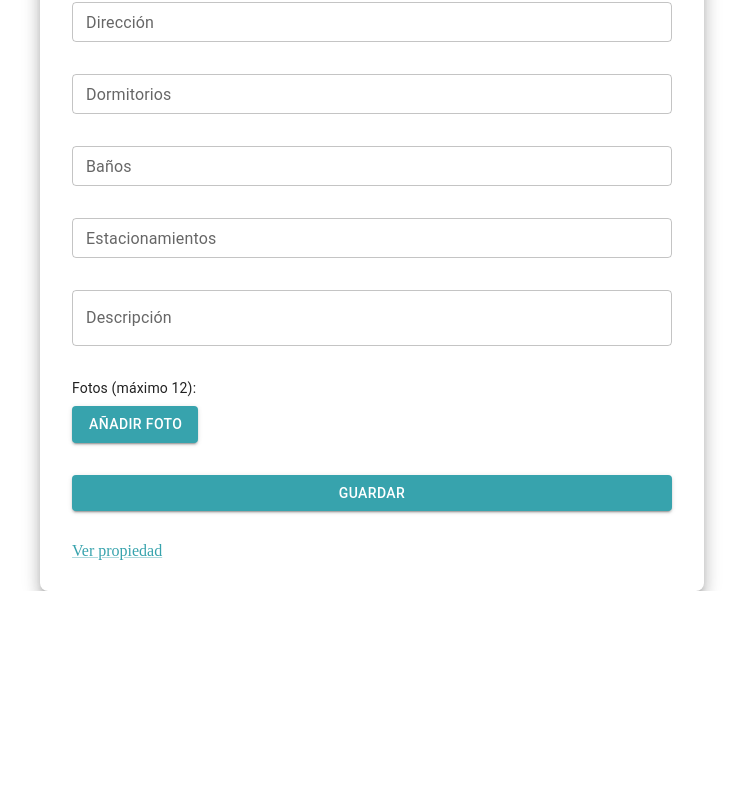
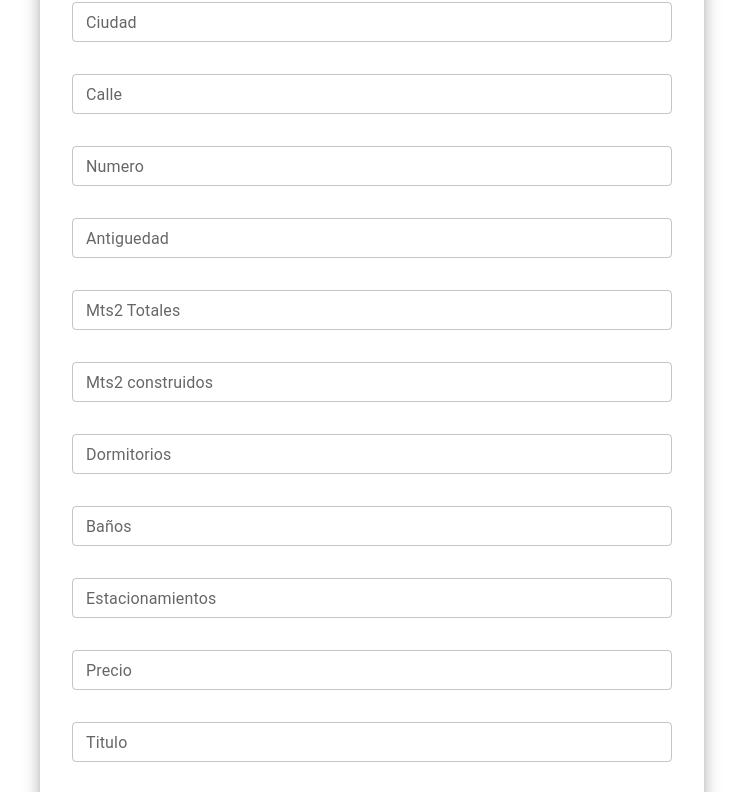
Before and after one commit to No-Country-simulation/S18-23-n-java-react, a React (Vite) app in the folder frontend/rentify/: page /register-property in a window 1280 px wide. Shown: the part 470-1262 px from the top of the page, without its empty margins (268-1011 px from the left). Before the commit the page ends 1061 px from the top, so only its background shows below. Built offline with nearby package versions, Linux system fonts and the light colour scheme.

Commit message:
formulario completado

```diff
--- a/frontend/rentify/src/components/PropertyForm/PropertyForm.tsx
+++ b/frontend/rentify/src/components/PropertyForm/PropertyForm.tsx
@@ -123,16 +123,35 @@ const PropertyForm: React.FC = () => {
           </FormControl>
 
           <FormControl>
+            <FormInputText name={"provincia"} control={control} label={"Provincia"} />
+          </FormControl>
+
+          <FormControl>
             <FormInputText name={"ciudad"} control={control} label={"Ciudad"} />
           </FormControl>
 
           <FormControl>
-            <FormInputText
-              name={"direccion"}
-              control={control}
-              label={"Dirección"}
-            />
+            <FormInputText  name={"calle"} control={control} label={"Calle"}  />
           </FormControl>
+
+          <FormControl>
+            <FormInputText name={"numero"} control={control} label={"Numero"} />
+          </FormControl>
+
+          <FormControl>
+            <FormInputText name={"antiguedad"} control={control} label={"Antiguedad"} />
+          </FormControl>
+
+          <FormControl>
+            <FormInputText name={"Area total"} control={control} label={"Mts2 Totales"} />
+          </FormControl>
+
+          <FormControl>
+            <FormInputText name={"Area constrida"} control={control} label={"Mts2 construidos"} />
+          </FormControl>
+
+
+
           <FormControl>
             <FormInputText
               name={"dormitorios"}
@@ -154,6 +173,16 @@ const PropertyForm: React.FC = () => {
               label={"Estacionamientos"}
             />
           </FormControl>
+
+          <FormControl>
+            <FormInputText name={"precio"} control={control} label={"Precio"} />
+          </FormControl>
+
+          <FormControl>
+            <FormInputText name={"Titulo"} control={control} label={"Titulo"} />
+          </FormControl>
+
+
           <FormControl>
             <TextField
               name={"descripcion"}
```
